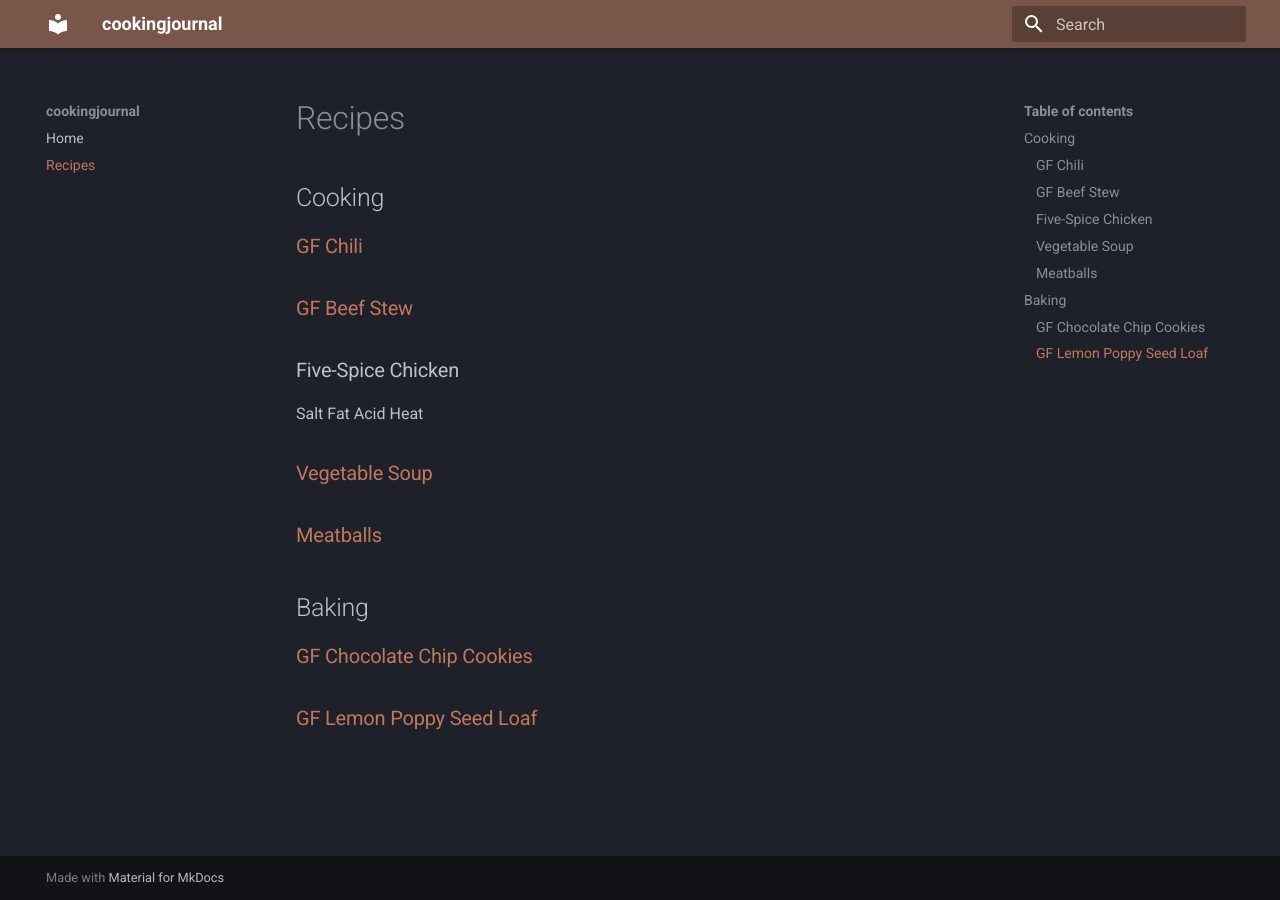
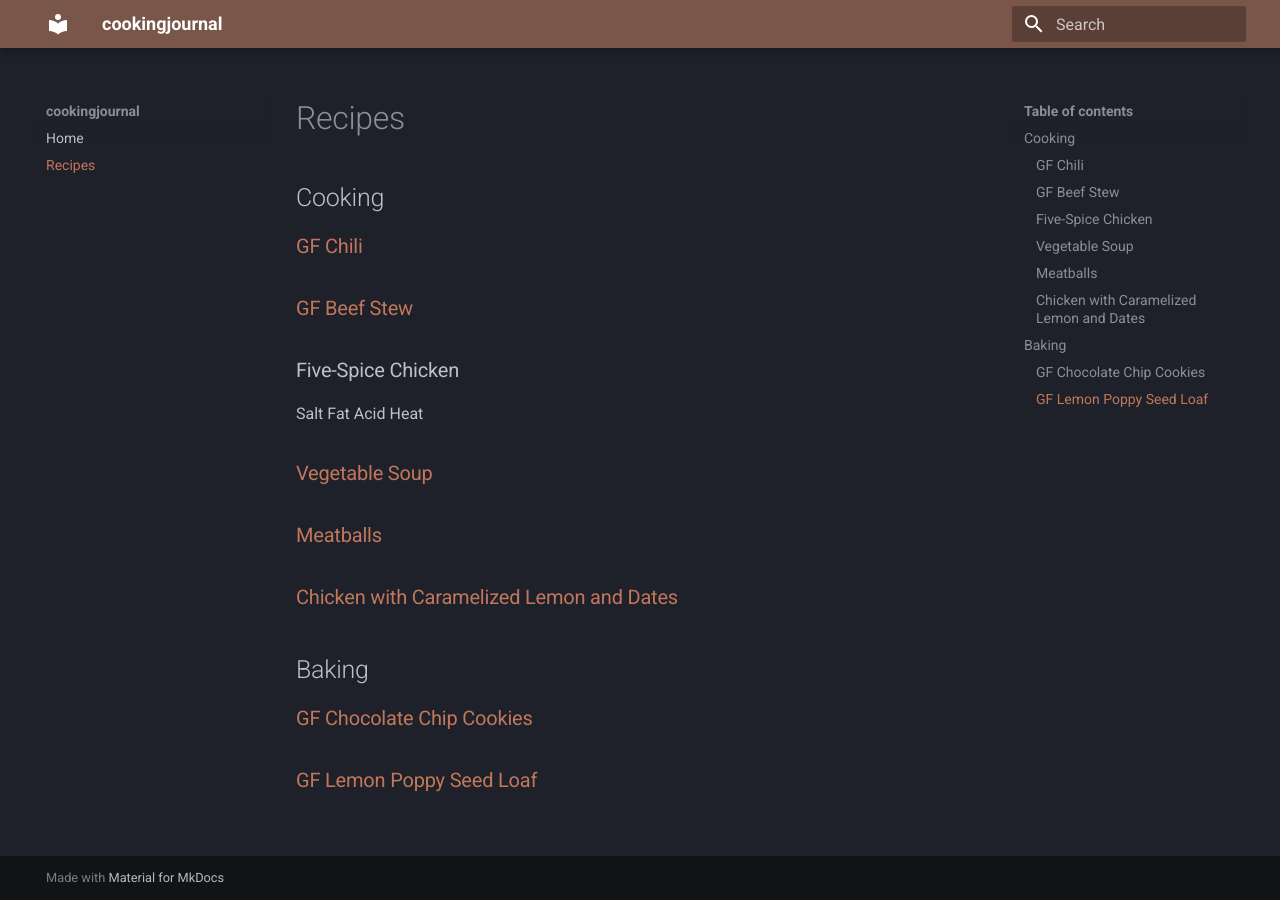
Before and after one commit to dwillmott/cookingjournal, an MkDocs documentation site: the page built from docs/recipes.md, in a window 1280 px wide. Built offline with MkDocs 1.6.1 and Material for MkDocs 9.7.7, drawn with Linux system fonts in a browser that asks for light colours.

Commit message:
Add lemon date chicken to recipe list

```diff
--- a/docs/recipes.md
+++ b/docs/recipes.md
@@ -12,6 +12,8 @@ Salt Fat Acid Heat
 
 ### [Meatballs](https://www.gimmesomeoven.com/meatball-recipe/)
 
+### [Chicken with Caramelized Lemon and Dates](https://www.alisoneroman.com/recipes/one-pot-chicken)
+
 ## Baking
 
 ### [GF Chocolate Chip Cookies](https://meaningfuleats.com/the-best-gluten-free-chocolate-chip-cookies/)
```
